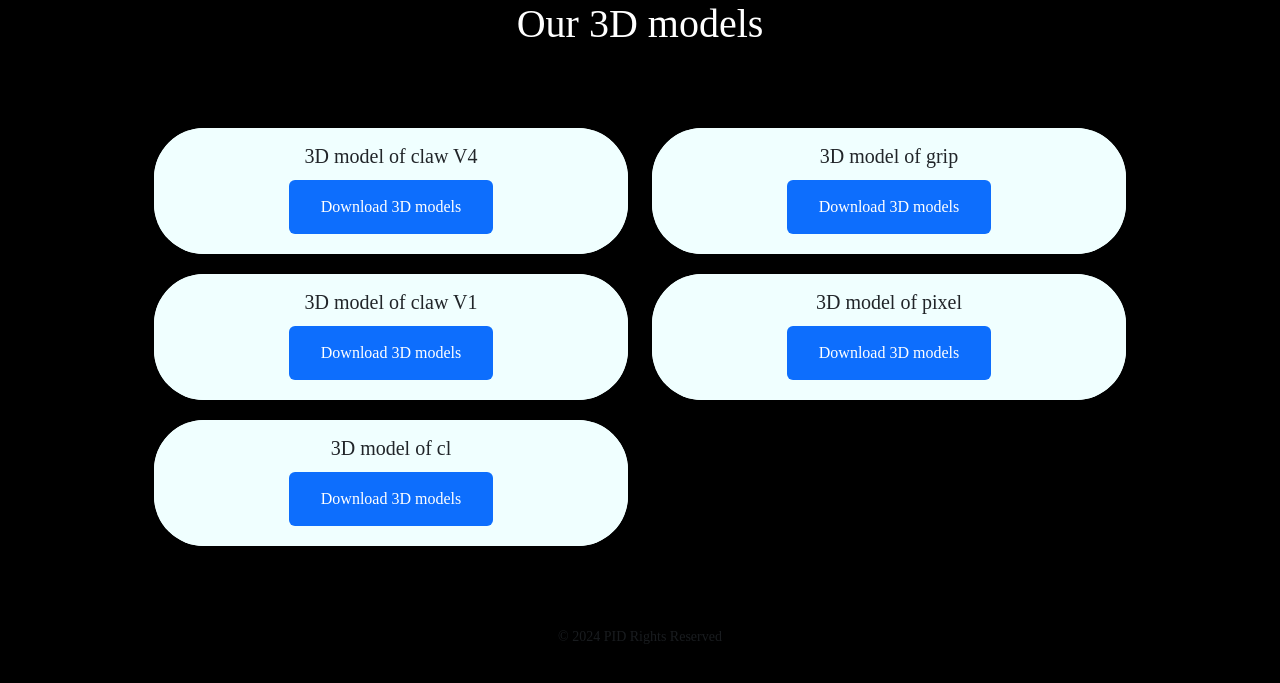
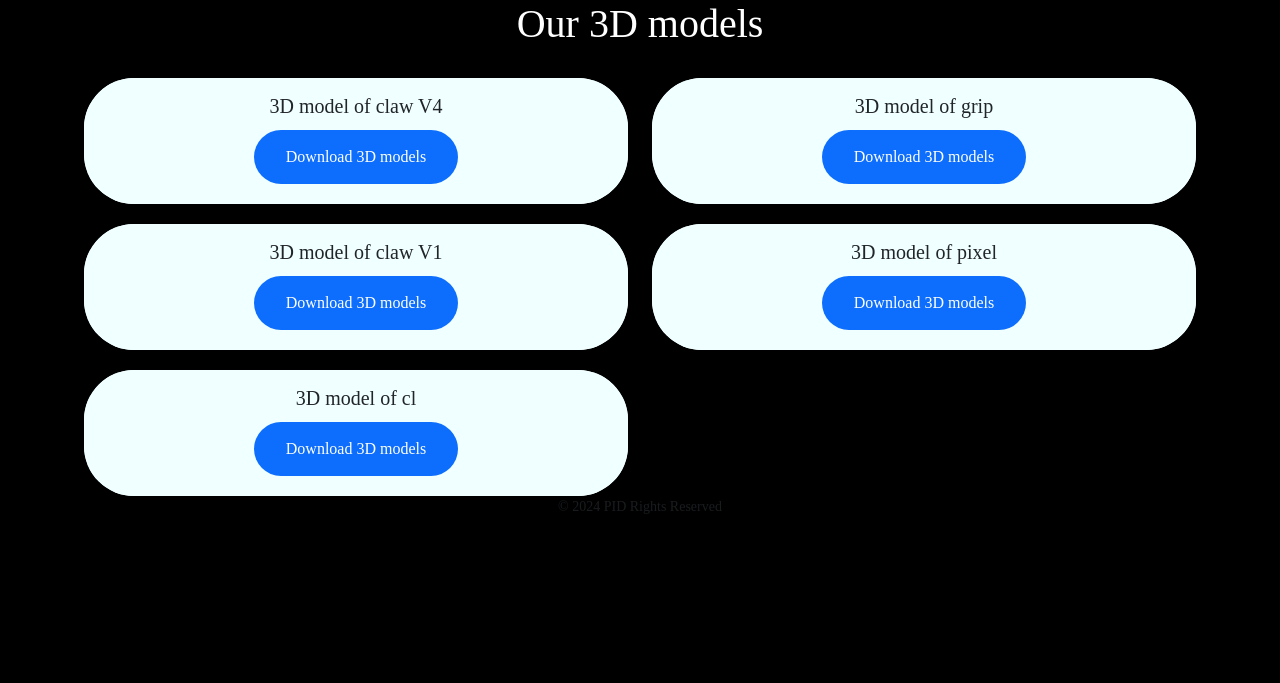
Before and after one commit to miras888/ftc_pid_site, a Flask app: page /3dmodels in a window 1280 px wide. Shown: the part 66-749 px from the top of the page. Run offline with Flask 3, Linux system fonts and the light colour scheme; a user stored in the database is signed in; some libraries are stand-ins or nearby versions.

Commit message:
Update 3dmodels.html

```diff
--- a/templates/3dmodels.html
+++ b/templates/3dmodels.html
@@ -6,15 +6,18 @@
 
 {% block main %}
     <style>
-      .models {
-        margin-left: 50px;
-        margin-right: 50px;
+      body {
+        background-color: black;
       }
       .row {
-        margin: 80px;
+        margin-left: 60px;
+        margin-right: 60px;
+        margin-top: 30px;
       }
-      body {
-        background-color: black;
+      @media screen and (max-width: 450px) {
+        .models, .row, .card{
+          margin: 0px;
+        }
       }
       .col-sm-6.mb-3.mb-sm-0 {
         margin-bottom: 20px;
@@ -47,6 +50,7 @@
         margin: 4px 2px;
         cursor: pointer;
         transition: background-color 0.3s;
+        border-radius: 50px;
       }
 
       .btn.btn-primary:hover {
```
